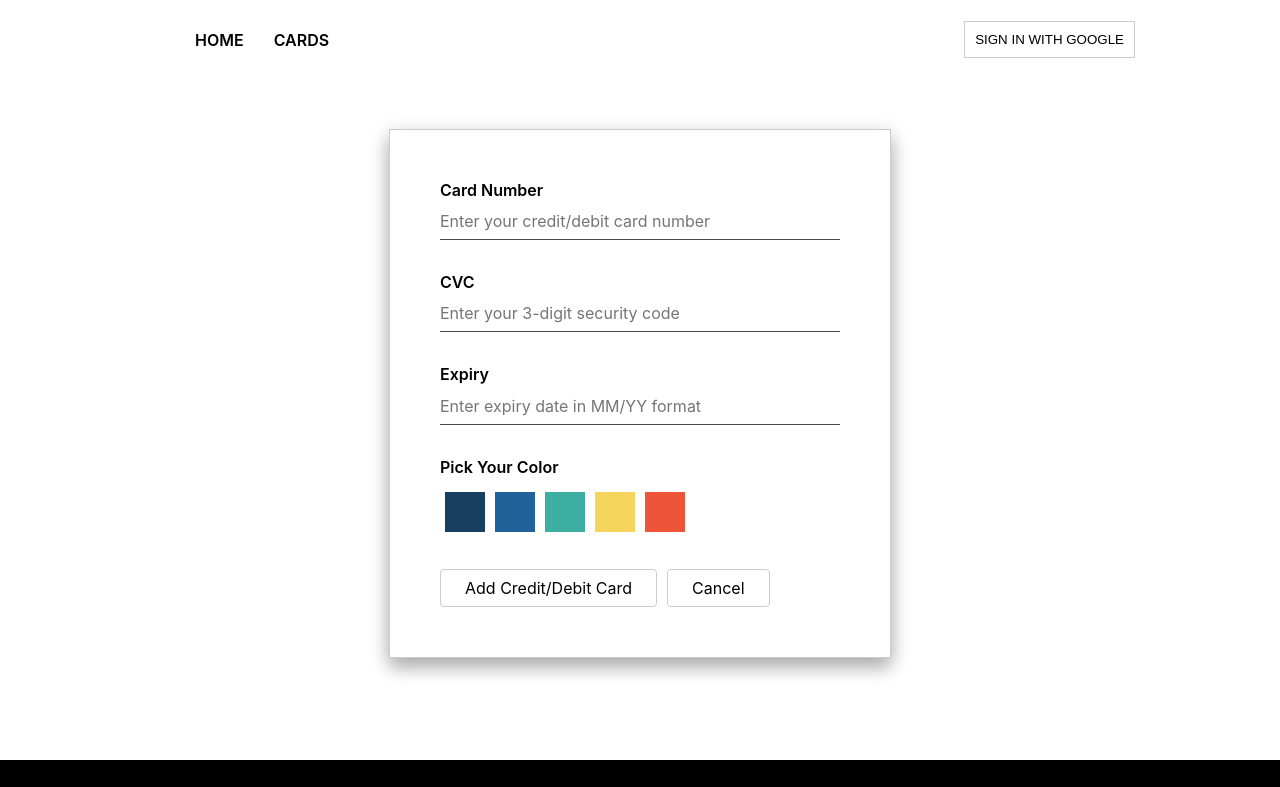
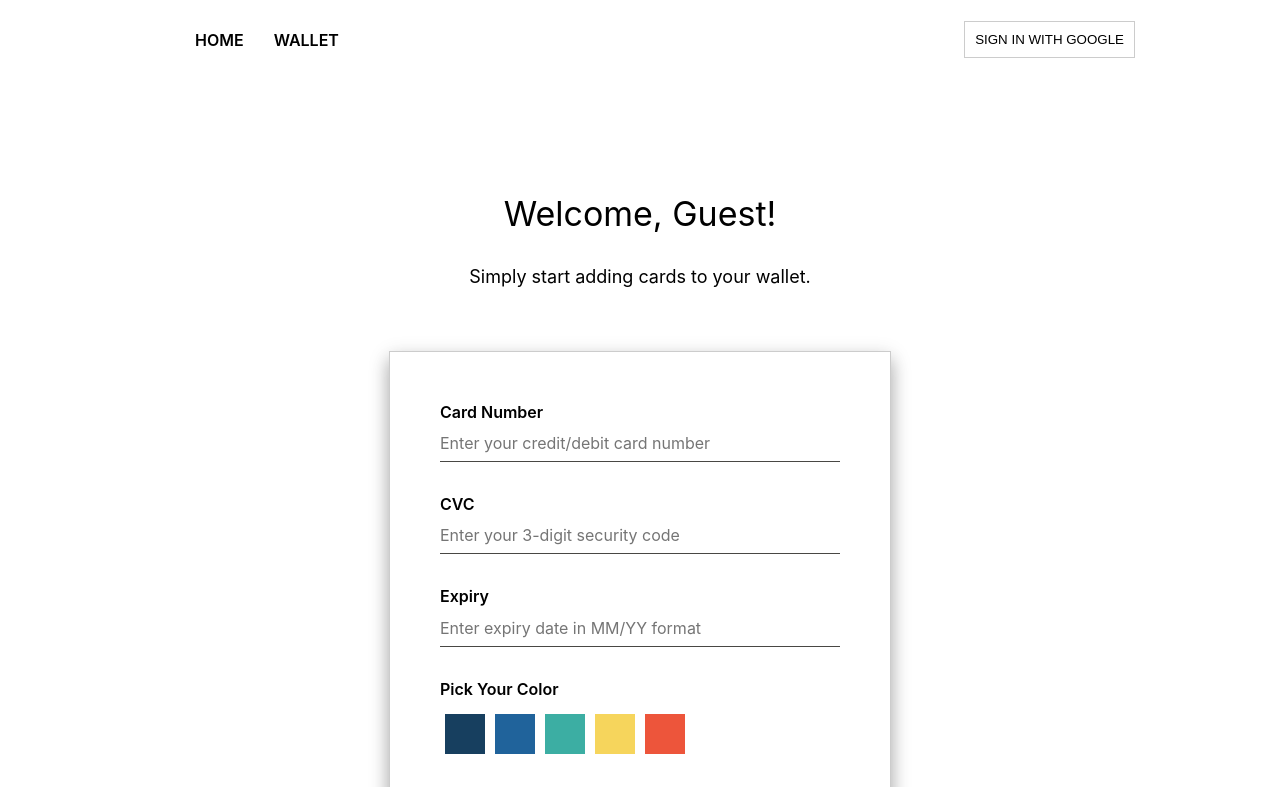
Before and after one commit to bhushanmaheshwari/sample-work-asb, a React (Create React App) app: page / in a window 1280 px wide. Shown: the top 787 px of the page. Built offline with nearby package versions, Linux system fonts and the light colour scheme.

Commit message:
Banner component and integration of logged in user

```diff
--- a/src/components/credit-cards/Card.tsx
+++ b/src/components/credit-cards/Card.tsx
@@ -1,6 +1,7 @@
-import { FC } from "react";
+import { FC, useContext } from "react";
 import CreditCardModel from "../../models/credit-card";
 import CARDICON from "../../models/credit-card-type";
+import { AuthContext } from "../../store/auth-context";
 import {
   Card,
   CardHeader,
@@ -15,7 +16,9 @@ const CardComponent: FC<{
   item: CreditCardModel;
   onToggleCreditCard: () => void;
 }> = (props) => {
-  const username = "GUEST";
+  const authCtx = useContext(AuthContext);
+
+  const username = authCtx.userName;
 
   return (
     <Card
--- /dev/null
+++ b/src/components/ui/Banner.styles.ts
@@ -0,0 +1,18 @@
+import styled from "styled-components";
+
+const Banner = styled.div`
+  width: 100%;
+  text-align: center;
+  margin: 4rem auto;
+`;
+
+const BannerTitle = styled.div`
+  font-size: 34px;
+  padding-bottom: 2rem;
+`;
+
+const BannerSubTitle = styled.div`
+  font-size: 18px;
+`;
+
+export { Banner, BannerTitle, BannerSubTitle };
--- /dev/null
+++ b/src/components/ui/Banner.tsx
@@ -0,0 +1,13 @@
+import { FC } from "react";
+import { Banner, BannerTitle, BannerSubTitle } from "./Banner.styles";
+
+const BannerComponent: FC<{ title: string; subtitle: string }> = (props) => {
+  return (
+    <Banner>
+      <BannerTitle>{props.title}</BannerTitle>
+      <BannerSubTitle>{props.subtitle}</BannerSubTitle>
+    </Banner>
+  );
+};
+
+export default BannerComponent;
--- a/src/layout/Header.tsx
+++ b/src/layout/Header.tsx
@@ -16,10 +16,10 @@ const HeaderComponent: FC = () => {
     <Header>
       <HeaderNav>
         <li>
-          <Link to="/">HOME</Link>
+          <Link to="/">Home</Link>
         </li>
         <li>
-          <Link to="/cards">CARDS</Link>
+          <Link to="/cards">Wallet</Link>
         </li>
       </HeaderNav>
       <HeaderNav>
--- a/src/pages/CardsPage.tsx
+++ b/src/pages/CardsPage.tsx
@@ -1,10 +1,16 @@
 import { FC } from "react";
 import CardsComponent from "../components/credit-cards/Cards";
+import BannerComponent from "./../components/ui/Banner";
 import classes from "./CardsPage.module.css";
 
 const CardsPage: FC = () => {
+  window.scroll(0, 0);
+  const titleText = "Manage your wallet!";
+  const subtitleText =
+    "By clicking on a card you can archive/activate that card.";
   return (
     <div className={classes["cards-container"]}>
+      <BannerComponent title={titleText} subtitle={subtitleText} />
       <CardsComponent />
     </div>
   );
--- a/src/pages/HomePage.tsx
+++ b/src/pages/HomePage.tsx
@@ -1,10 +1,29 @@
-import { FC } from "react";
+import { FC, useContext } from "react";
 import NewCardComponent from "../components/new-card/NewCard";
+import { AppContext } from "../store/app-context";
+import { AuthContext } from "../store/auth-context";
+import BannerComponent from "./../components/ui/Banner";
 import classes from "./HomePage.module.css";
 
 const HomePage: FC = () => {
+  window.scroll(0, 0);
+
+  const authCtx = useContext(AuthContext);
+  const isLoggedIn = authCtx.isLoggedIn;
+
+  const appCtx = useContext(AppContext);
+  const cardCount = appCtx.items.length;
+
+  const titleText = `Welcome, ${isLoggedIn ? authCtx.userName : "Guest"}!`;
+  const subtitleText =
+    cardCount > 0
+      ? `You have added ${cardCount} card${
+          cardCount > 1 ? "s" : ""
+        } to your wallet, and you can add as many!`
+      : "Simply start adding cards to your wallet.";
   return (
     <div className={classes["home-container"]}>
+      <BannerComponent title={titleText} subtitle={subtitleText} />
       <NewCardComponent />
     </div>
   );
```
Also changed, not shown: 1 other file (tests, documents, lock files or other folders).
